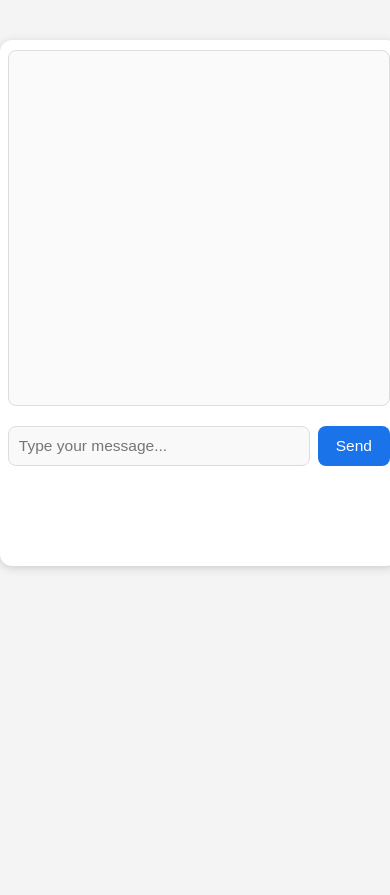
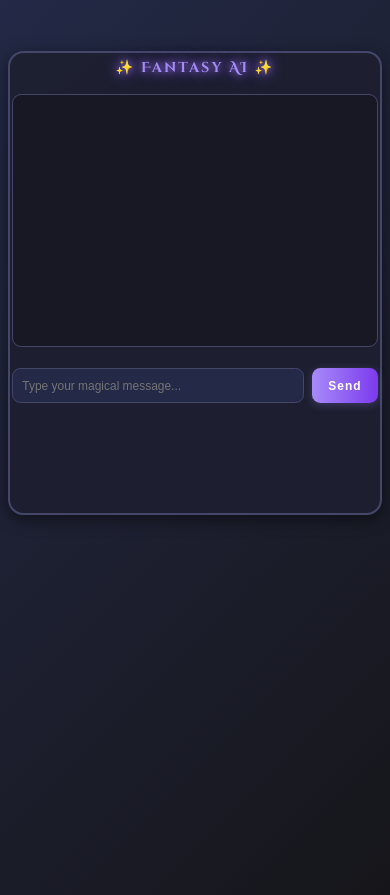
Before and after one commit to rxlegent09x/flask-gemini-09x, a plain HTML site: page index.html in a window 390 px wide. Drawn offline with Linux system fonts and the light colour scheme.

Commit message:
Update index.html

```diff
--- a/index.html
+++ b/index.html
@@ -2,64 +2,94 @@
 <html lang="en">
 <head>
     <meta charset="UTF-8">
-    <title>AI-Person Two-Sided Chat</title>
+    <title>09X</title>
     <meta name="viewport" content="width=device-width, initial-scale=1">
     <style>
         :root {
-            --primary: #1a73e8;
-            --ai: #388e3c;
-            --bg: #f4f4f4;
-            --container-bg: #fff;
-            --msg-bg-person: #e3f0fd;
-            --msg-bg-ai: #e6f4ea;
-            --border: #ddd;
-            --shadow: 0 2px 8px #ccc;
+            --primary: #a78bfa;
+            --ai: #34d399;
+            --bg: linear-gradient(135deg, #232946 0%, #16161a 100%);
+            --container-bg: rgba(30, 32, 48, 0.96);
+            --msg-bg-person: #393e5c;
+            --msg-bg-ai: #232946;
+            --border: #44476a;
+            --shadow: 0 4px 16px #00000080;
+            --heading-glow: 0 0 12px #a78bfa, 0 0 24px #7c3aed;
+        }
+        html {
+            box-sizing: border-box;
+            font-size: 16px;
+        }
+        *, *:before, *:after {
+            box-sizing: inherit;
         }
         body {
-            font-family: Arial, sans-serif;
+            font-family: 'Segoe UI', Arial, sans-serif;
             background: var(--bg);
             margin: 0;
             min-height: 100vh;
+            color: #f4f4f8;
         }
         #chat-container {
-            width: 100%;
-            max-width: 450px;
-            margin: 40px auto;
+            width: 96vw;
+            max-width: 470px;
+            margin: 6vh auto;
             background: var(--container-bg);
-            border-radius: 12px;
+            border-radius: 1.2em;
             box-shadow: var(--shadow);
-            padding: 20px 12px 16px 12px;
+            padding: 2em 1em 1.2em 1em;
             display: flex;
             flex-direction: column;
             min-height: 70vh;
+            border: 2px solid var(--border);
+            position: relative;
+        }
+        #fantasy-heading {
+            font-family: 'Cinzel Decorative', cursive, serif;
+            font-size: 2.1rem;
+            text-align: center;
+            color: var(--primary);
+            margin-bottom: 1.2em;
+            letter-spacing: 2px;
+            text-shadow: var(--heading-glow);
+            user-select: none;
+            animation: glow 2.5s infinite alternate;
+        }
+        @keyframes glow {
+            from { text-shadow: 0 0 8px #a78bfa, 0 0 16px #7c3aed; }
+            to { text-shadow: 0 0 24px #a78bfa, 0 0 36px #7c3aed; }
         }
         #messages {
             flex: 1 1 auto;
-            min-height: 250px;
+            min-height: 180px;
             max-height: 50vh;
             overflow-y: auto;
-            border: 1px solid var(--border);
-            padding: 12px;
-            margin-bottom: 12px;
-            background: #fafafa;
-            border-radius: 8px;
+            border: 1.5px solid var(--border);
+            padding: 1em;
+            margin-bottom: 1em;
+            background: #181824;
+            border-radius: 0.7em;
         }
         .msg {
-            margin: 10px 0;
-            padding: 8px 12px;
-            border-radius: 16px;
-            max-width: 80%;
+            margin: 0.7em 0;
+            padding: 0.7em 1em 0.7em 2.2em;
+            border-radius: 1.1em;
+            max-width: 90%;
             word-break: break-word;
-            font-size: 1rem;
+            font-size: 1.07rem;
             display: inline-block;
             clear: both;
+            box-shadow: 0 2px 8px #00000040;
+            position: relative;
+            transition: background 0.2s;
         }
         .person {
             background: var(--msg-bg-person);
-            color: var(--primary);
+            color: #a5b4fc;
             align-self: flex-start;
             text-align: left;
             float: left;
+            border-bottom-left-radius: 0.3em;
         }
         .ai {
             background: var(--msg-bg-ai);
@@ -67,64 +97,129 @@
             align-self: flex-end;
             text-align: right;
             float: right;
+            border-bottom-right-radius: 0.3em;
+            padding-left: 1em;
+            padding-right: 2.2em;
+        }
+        .msg.ai::after {
+            content: "🤖";
+            position: absolute;
+            right: -1.5em;
+            top: 50%;
+            transform: translateY(-50%);
+            font-size: 1.3em;
+            opacity: 0.85;
+        }
+        .msg.person::before {
+            content: "🧑";
+            position: absolute;
+            left: -1.5em;
+            top: 50%;
+            transform: translateY(-50%);
+            font-size: 1.3em;
+            opacity: 0.85;
         }
         #input-area {
             display: flex;
-            gap: 8px;
-            margin-top: 8px;
+            gap: 0.6em;
+            margin-top: 0.6em;
         }
         #user-input {
             flex: 1;
-            padding: 10px;
-            border: 1px solid var(--border);
-            border-radius: 8px;
-            font-size: 1rem;
+            padding: 0.8em;
+            border: 1.5px solid var(--border);
+            border-radius: 0.7em;
+            font-size: 1.07rem;
             outline: none;
-            background: #f9f9f9;
-            transition: border 0.2s;
+            background: #232946;
+            color: #f4f4f8;
+            transition: border 0.2s, box-shadow 0.2s;
         }
         #user-input:focus {
-            border: 1.5px solid var(--primary);
+            border: 2px solid var(--primary);
+            box-shadow: 0 0 8px #a78bfa60;
         }
         #send-btn {
-            padding: 10px 18px;
-            background: var(--primary);
+            padding: 0.8em 1.4em;
+            background: linear-gradient(90deg, #a78bfa 0%, #7c3aed 100%);
             color: #fff;
             border: none;
-            border-radius: 8px;
-            font-size: 1rem;
+            border-radius: 0.7em;
+            font-size: 1.07rem;
             cursor: pointer;
-            transition: background 0.2s;
+            font-weight: bold;
+            letter-spacing: 1px;
+            box-shadow: 0 2px 8px #a78bfa40;
+            transition: background 0.2s, transform 0.1s;
         }
         #send-btn:hover {
-            background: #155ab6;
+            background: linear-gradient(90deg, #7c3aed 0%, #a78bfa 100%);
+            transform: scale(1.04);
         }
-        @media (max-width: 600px) {
+        @media (max-width: 900px) {
             #chat-container {
                 max-width: 98vw;
-                padding: 10px 2vw 10px 2vw;
+                padding: 1.2em 2vw 1.2em 2vw;
                 min-height: 60vh;
             }
+            #fantasy-heading {
+                font-size: 1.5rem;
+            }
             #messages {
-                min-height: 180px;
-                max-height: 40vh;
-                padding: 8px;
+                min-height: 120px;
+                max-height: 38vh;
+                padding: 0.7em;
             }
             .msg {
                 font-size: 0.97rem;
-                padding: 7px 10px;
+                padding: 0.5em 0.7em 0.5em 1.7em;
             }
             #send-btn, #user-input {
                 font-size: 0.97rem;
             }
         }
+        @media (max-width: 600px) {
+            html {
+                font-size: 15px;
+            }
+            #chat-container {
+                max-width: 100vw;
+                padding: 0.7em 1vw 0.7em 1vw;
+                min-height: 55vh;
+            }
+            #fantasy-heading {
+                font-size: 1.1rem;
+            }
+            #messages {
+                min-height: 80px;
+                max-height: 30vh;
+                padding: 0.4em;
+            }
+            .msg {
+                font-size: 0.92rem;
+                padding: 0.4em 0.5em 0.4em 1.2em;
+            }
+            #send-btn, #user-input {
+                font-size: 0.92rem;
+            }
+        }
+        @media (max-width: 400px) {
+            html {
+                font-size: 13px;
+            }
+            #chat-container {
+                padding: 0.4em 0.5vw 0.4em 0.5vw;
+            }
+        }
     </style>
+    <link href="https://fonts.googleapis.com/css2?family=Cinzel+Decorative:wght@700&display=swap" rel="stylesheet">
 </head>
 <body>
     <div id="chat-container">
+        <div id="fantasy-heading">✨ Fantasy AI ✨</div>
         <div id="messages"></div>
         <form id="input-area" autocomplete="off">
-            <input type="text" id="user-input" placeholder="Type your message..." required />
+            <input type="text" id="user-input" placeholder="Type your magical message..." required />
             <button type="submit" id="send-btn">Send</button>
         </form>
     </div>
@@ -136,7 +231,7 @@
         function appendMessage(sender, text) {
             const msgDiv = document.createElement('div');
             msgDiv.className = 'msg ' + sender;
-            msgDiv.textContent = (sender === 'person' ? 'You: ' : 'AI: ') + text;
+            msgDiv.textContent = text;
             messages.appendChild(msgDiv);
             messages.scrollTop = messages.scrollHeight;
         }
```
